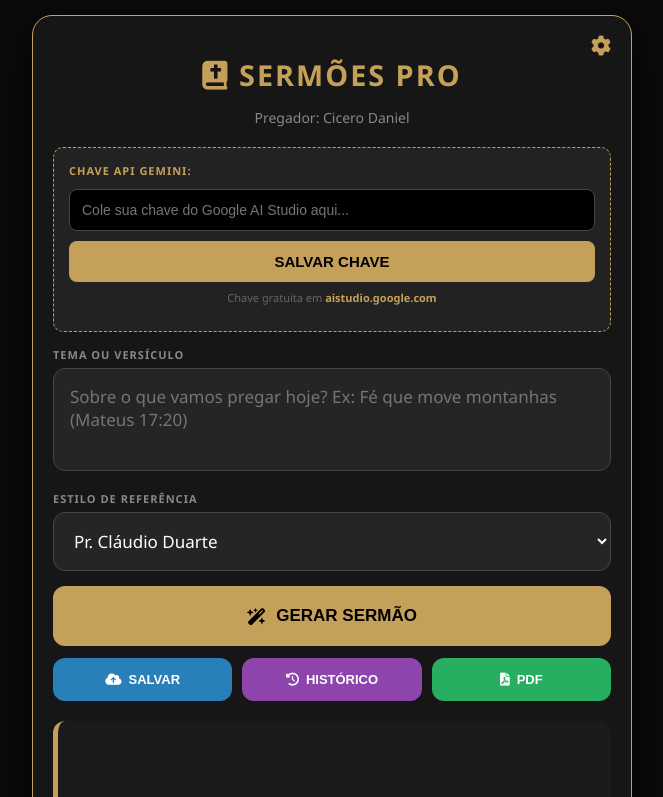
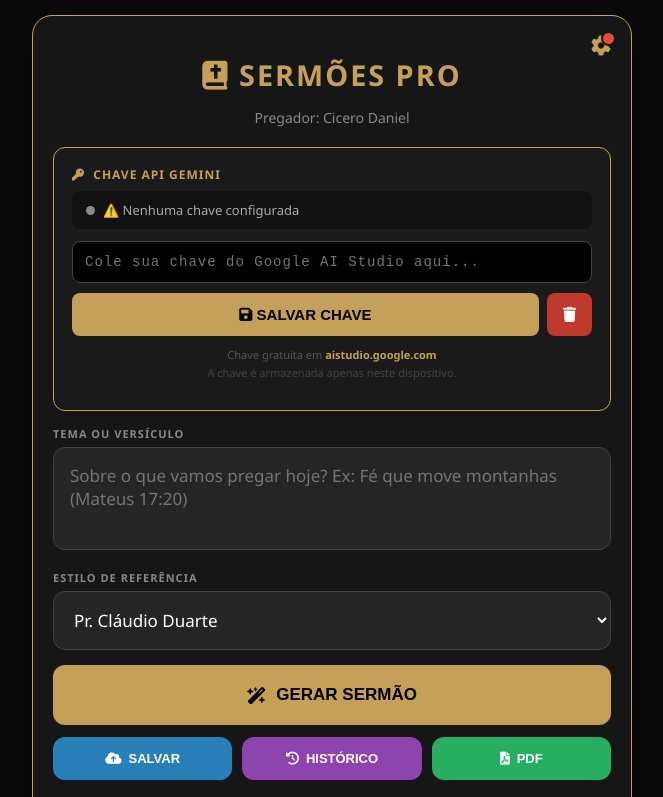
Before and after one commit to cicero2446daniel-wq/Gerador-de-sem-es, a plain HTML site: page index.html in a window 1280 px wide. Both pictures are taken after a click on the button "GERAR SERMÃO". Shown: the top 797 px of the page, without its empty margins (308-971 px from the left). Drawn offline with Linux system fonts and the light colour scheme.

Commit message:
Refactor settings button and API key handling
Updated styling and functionality for the settings button and API key management.

```diff
--- a/index.html
+++ b/index.html
@@ -62,12 +62,34 @@
         #roteiro h2 { color: var(--gold); margin-bottom: 6px; font-size: 20px; }
         #roteiro hr { border-top: 1px solid #333; margin: 16px 0; }
 
-        .settings-btn { position: absolute; top: 20px; right: 20px; color: var(--gold); cursor: pointer; font-size: 20px; z-index: 10; }
+        .settings-btn {
+            position: absolute; top: 20px; right: 20px; color: var(--gold);
+            cursor: pointer; font-size: 20px; z-index: 10; display: flex; align-items: center;
+        }
+        .key-badge {
+            position: absolute; top: -5px; right: -5px;
+            width: 11px; height: 11px; border-radius: 50%;
+            border: 2px solid var(--card); display: none;
+        }
+        .key-badge.alert { background: #e74c3c; display: block; }
+        .key-badge.ok    { background: #2ecc71; display: block; }
+
         #config-panel {
-            display: none; background: #222; padding: 15px; border-radius: 10px;
-            margin-bottom: 15px; border: 1px dashed var(--gold); animation: fadeIn 0.3s;
+            display: none; background: #1a1a1a; padding: 18px; border-radius: 12px;
+            margin-bottom: 15px; border: 1px solid var(--gold); animation: fadeIn 0.3s;
         }
-        #config-panel label { color: var(--gold); }
+        #config-panel label { color: var(--gold); font-size: 12px; margin-bottom: 8px; display:block; }
+
+        .key-status-bar {
+            display: flex; align-items: center; gap: 8px;
+            background: #111; border-radius: 8px; padding: 10px 14px;
+            margin-bottom: 12px; font-size: 13px;
+        }
+        .key-status-bar .dot { width:9px; height:9px; border-radius:50%; flex-shrink:0; }
+        .status-ok    .dot { background: #2ecc71; }
+        .status-alert .dot { background: #e74c3c; }
+        .status-none  .dot { background: #888; }
+        .key-status-bar span { color: #aaa; }
 
         #modalHistorico {
             display: none; position: fixed; top: 0; left: 0;
@@ -104,23 +126,43 @@
 <body onload="inicializarApp()">
 
 <div class="container">
-    <i class="fa-solid fa-cog settings-btn" onclick="toggleConfig()" title="Configurações da API"></i>
+    <div class="settings-btn" onclick="toggleConfig()" title="Configurações da API" style="position:absolute; top:20px; right:20px;">
+        <i class="fa-solid fa-cog"></i>
+        <span class="key-badge" id="key-badge"></span>
+    </div>
 
     <h1><i class="fa-solid fa-bible"></i> Sermões Pro</h1>
     <p style="text-align:center; font-size:14px; color:#888; margin-bottom:20px;">Pregador: Cicero Daniel</p>
 
     <!-- Painel de configuração -->
     <div id="config-panel">
-        <label>Chave API Gemini:</label>
+        <label><i class="fa-solid fa-key"></i> &nbsp;CHAVE API GEMINI</label>
+
+        <!-- Status atual -->
+        <div class="key-status-bar status-none" id="key-status-bar">
+            <span class="dot"></span>
+            <span id="key-status-text">Verificando...</span>
+        </div>
+
         <input type="password" id="api-key-input"
-               style="width:100%; background:#000; color:#00ff00; border:1px solid #444; padding:12px; border-radius:8px; margin-top:5px; box-sizing:border-box; font-size:14px;"
-               placeholder="Cole sua chave do Google AI Studio aqui...">
-        <button onclick="saveKey()"
-                style="margin-top:10px; width:100%; background:var(--gold); border:none; padding:12px; border-radius:8px; font-weight:bold; cursor:pointer; font-size:15px;">
-            SALVAR CHAVE
+               style="width:100%; background:#000; color:#00ff00; border:1px solid #444; padding:12px; border-radius:8px; margin-bottom:10px; box-sizing:border-box; font-size:14px; font-family:monospace; letter-spacing:1px;"
+               placeholder="Cole sua chave do Google AI Studio aqui..."
+               oninput="document.getElementById('btn-salvar-chave').style.background='#c5a059'">
+
+        <div style="display:flex; gap:8px;">
+            <button id="btn-salvar-chave" onclick="saveKey()"
+                    style="flex:1; background:var(--gold); border:none; padding:13px; border-radius:8px; font-weight:bold; cursor:pointer; font-size:15px; transition:0.2s;">
+                <i class="fa-solid fa-floppy-disk"></i> SALVAR CHAVE
             </button>
-        <p style="color:#666; font-size:11px; margin-top:8px; text-align:center;">
-            Chave gratuita em <strong style="color:var(--gold)">aistudio.google.com</strong>
+            <button onclick="removerChave()" title="Apagar chave salva"
+                    style="background:#c0392b; border:none; padding:13px 16px; border-radius:8px; cursor:pointer; color:#fff; font-size:15px;">
+                <i class="fa-solid fa-trash"></i>
+            </button>
+        </div>
+
+        <p style="color:#555; font-size:11px; margin-top:10px; text-align:center; line-height:1.6;">
+            Chave gratuita em <strong style="color:var(--gold)">aistudio.google.com</strong><br>
+            <span style="color:#444;">A chave é armazenada apenas neste dispositivo.</span>
         </p>
     </div>
 
@@ -192,7 +234,12 @@
     // ── Init ──
     function inicializarApp() {
         atualizarInterfaceHistorico();
-        if (!MINHA_CHAVE) {
+        // Atualiza o badge da engrenagem conforme estado da chave
+        const badge = document.getElementById('key-badge');
+        if (MINHA_CHAVE) {
+            badge.className = 'key-badge ok';
+        } else {
+            badge.className = 'key-badge alert';
             document.getElementById('roteiro').innerHTML = `
                 <div style="color:orange; text-align:center; padding:20px;">
                     <i class="fa-solid fa-triangle-exclamation" style="font-size:28px; display:block; margin-bottom:10px;"></i>
@@ -202,25 +249,46 @@
     }
 
     // ── Config ──
+    function atualizarStatusChave(estado) {
+        // estado: 'ok' | 'alert' | 'none'
+        const bar    = document.getElementById('key-status-bar');
+        const txt    = document.getElementById('key-status-text');
+        const badge  = document.getElementById('key-badge');
+        const msgs   = { ok: '✅ Chave ativa', alert: '❌ Chave inválida ou expirada', none: '⚠️ Nenhuma chave configurada' };
+        bar.className = 'key-status-bar status-' + estado;
+        txt.textContent = msgs[estado];
+        badge.className = 'key-badge ' + (estado === 'ok' ? 'ok' : 'alert');
+    }
+
     function toggleConfig() {
         const p = document.getElementById('config-panel');
-        p.style.display = p.style.display === 'block' ? 'none' : 'block';
-        if (p.style.display === 'block' && MINHA_CHAVE) {
-            document.getElementById('api-key-input').value = MINHA_CHAVE;
+        const aberto = p.style.display === 'block';
+        p.style.display = aberto ? 'none' : 'block';
+        if (!aberto) {
+            // Ao abrir: preenche campo se já há chave, e mostra status
+            const input = document.getElementById('api-key-input');
+            if (MINHA_CHAVE) input.value = MINHA_CHAVE;
+            atualizarStatusChave(MINHA_CHAVE ? 'ok' : 'none');
         }
     }
 
     function saveKey() {
         const k = document.getElementById('api-key-input').value.trim();
-        if (k) {
+        if (!k) { alert("Cole uma chave válida antes de salvar!"); return; }
         localStorage.setItem('sermoespro_key', k);
         MINHA_CHAVE = k;
-            alert("✅ Chave salva com sucesso!");
-            toggleConfig();
+        atualizarStatusChave('ok');
+        document.getElementById('config-panel').style.display = 'none';
         inicializarApp();
-        } else {
-            alert("Cole uma chave válida!");
     }
+
+    function removerChave() {
+        if (!confirm("Deseja realmente apagar a chave API salva?")) return;
+        localStorage.removeItem('sermoespro_key');
+        MINHA_CHAVE = "";
+        document.getElementById('api-key-input').value = "";
+        atualizarStatusChave('none');
+        inicializarApp();
     }
 
     // ── Gerar Sermão (Gemini) ──
@@ -287,6 +355,33 @@ Escreva em português brasileiro. Linguagem clara, impactante e que toque o cora
 
         } catch (e) {
             console.error(e);
+            // Detecta erro de autenticação/chave inválida
+            const isAuthError = e.message && (
+                e.message.includes('API_KEY') ||
+                e.message.includes('API key') ||
+                e.message.includes('INVALID_ARGUMENT') ||
+                e.message.includes('403') ||
+                e.message.includes('401') ||
+                e.message.includes('invalid')
+            );
+            if (isAuthError) {
+                atualizarStatusChave('alert');
+                document.getElementById('key-badge').className = 'key-badge alert';
+                display.innerHTML = `
+                    <div style="text-align:center; padding:20px; color:#e74c3c;">
+                        <i class="fa-solid fa-key" style="font-size:28px; display:block; margin-bottom:10px;"></i>
+                        <b>Chave API inválida ou expirada</b><br>
+                        <span style="font-size:13px; color:#888; display:block; margin:8px 0;">Insira uma nova chave para continuar.</span>
+                        <button onclick="toggleConfig()" style="margin-top:10px; background:var(--gold); border:none; padding:11px 22px; border-radius:8px; font-weight:bold; cursor:pointer; font-size:14px;">
+                            <i class="fa-solid fa-cog"></i> Atualizar Chave API
+                        </button>
+                    </div>`;
+                // Abre o painel automaticamente
+                const p = document.getElementById('config-panel');
+                p.style.display = 'block';
+                document.getElementById('api-key-input').value = '';
+                atualizarStatusChave('alert');
+            } else {
                 display.innerHTML = `
                     <div style="text-align:center; padding:20px; color:#e74c3c;">
                         <i class="fa-solid fa-triangle-exclamation" style="font-size:28px; display:block; margin-bottom:10px;"></i>
@@ -294,6 +389,7 @@ Escreva em português brasileiro. Linguagem clara, impactante e que toque o cora
                         <span style="font-size:13px; color:#888;">${e.message}</span><br><br>
                         <span style="font-size:12px; color:#666;">Verifique sua chave API ⚙️ ou conexão com a internet.</span>
                     </div>`;
+            }
         } finally {
             btn.disabled = false;
             btn.innerHTML = "<i class='fa-solid fa-wand-magic-sparkles'></i> GERAR SERMÃO";
```
Lines whose indentation alone changed are shown as unchanged.
